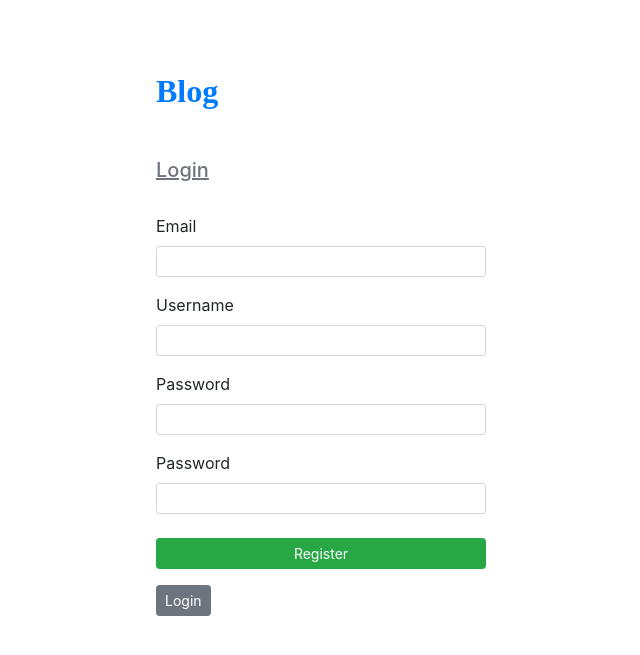
After one commit to Code-Institute-Submissions/helgurd-blog, a Flask app: page /register in a window 1280 px wide. The commit adds this page. Shown: the top 655 px of the page, without its empty margins (304-944 px from the left). Run offline with Flask 2, Linux system fonts and the light colour scheme; some libraries are stand-ins or nearby versions.

Commit message:
refactor

```diff
--- a/blog/form.py
+++ b/blog/form.py
@@ -1,42 +1,24 @@
 from flask_wtf import FlaskForm
-from flask_wtf.file import FileField, FileAllowed
-from wtforms import StringField, PasswordField, SubmitField, BooleanField, TextAreaField, RadioField, SelectField
-from wtforms.validators import DataRequired, Length, Email, EqualTo, InputRequired, ValidationError
-from flask import flash
-from .models import User
+from wtforms import StringField, SubmitField, PasswordField
+from wtforms.validators import Email, Length, InputRequired, DataRequired
+from blog import login_manager
+from blog.models import User
+
+
+@login_manager.user_loader
+def load_user(user_id):
+    return User.objects(pk=user_id).first()
+
+
+class RegisterForm(FlaskForm):
+    username = StringField('Username', validators=[InputRequired(), Length(max=30)])
+    email = StringField('Email', validators=[InputRequired(), Email(message='Invalid email'), Length(max=30)])
+    password = PasswordField('Password', validators=[InputRequired(), Length(min=2, max=20)])
+    confirm_password = PasswordField('Confirm Password', validators=[InputRequired(), Length(min=2, max=20)])
+    submit = SubmitField("Register")
 
 
 class LoginForm(FlaskForm):
-    email = StringField("Email", validators=[DataRequired(), Email()])
-    password = PasswordField("Password", validators=[DataRequired()])
-    remmember = BooleanField("Remember me")
+    email = StringField('email', validators=[InputRequired(), Email(message='Invalid email'), Length(max=30)])
+    password = PasswordField('password', validators=[InputRequired(), Length(min=2, max=20)])
     submit = SubmitField("Login")
-
-
-class RegisterForm(FlaskForm):
-    name = StringField("Name", validators=[DataRequired()])
-    email = StringField("Email", validators=[DataRequired(), Email()])
-    phone = StringField("Phone Number", validators=[DataRequired()])
-    password = PasswordField("Password",
-                             validators=[DataRequired(), EqualTo('confirm_password', message='Passwords did not match')])
-    confirm_password = PasswordField("Confirm Password")
-    submit = SubmitField("Register")
-
-    # validation  for checking if the username
-    def validate_username(self, username):
-        user = User.query.filter_by(username=username.data).first()
-        if user:
-            raise ValidationError("Username Already Taken. Please Choose Another One")
-
-    # validation from checking the email
-    def validate_email(self, email):
-        email = User.query.filter_by(email=email.data).first()
-        if email:
-            raise ValidationError("Email Already Taken. Please Choose Another One")
-
-
-class PostItemForm(FlaskForm):
-    name = StringField("Name", validators=[DataRequired()])
-    image = FileField("Image", validators=[DataRequired()])
-    description = TextAreaField("Description", validators=[DataRequired()])
-    submit = SubmitField("Post Item")
--- a/blog/routes.py
+++ b/blog/routes.py
@@ -1,21 +1,63 @@
-import json
-import requests
-from flask import render_template
+from flask import render_template, redirect, url_for, request
+from flask_login import login_user, login_required, logout_user, current_user
+from werkzeug.security import generate_password_hash, check_password_hash
+
 from blog import app
+from blog.form import RegisterForm, LoginForm
+from blog.models import User
 
 
 @app.route("/")
+@login_required
 def home():
-    return render_template("home.html")
+    return render_template("home.html", name=current_user.username)
 
 
-# @app.errorhandler(500)
-# def internal_error(e):
-#     print(e)
-#     return render_template('500.html'), 404
-#
-#
-# @app.errorhandler(404)
-# def page_not_found(e):
-#     print(e)
-#     return render_template('404.html'), 404
+@app.errorhandler(500)
+def internal_error(e):
+    print(e)
+    return render_template('500.html'), 404
+
+
+@app.errorhandler(404)
+def page_not_found(e):
+    print(e)
+    return render_template('404.html'), 404
+
+
+@app.route('/register', methods=['GET', 'POST'])
+def register():
+    form = RegisterForm()
+    if request.method == 'POST':
+        print("is post")
+        existing_user = User.objects(email=form.email.data).first()
+        if existing_user is None:
+            print('1212121')
+            hashpass = generate_password_hash(form.password.data, method='sha256')
+            final = {"email": form.email.data, "password": hashpass}
+            hey = User(**final).save()
+            login_user(hey)
+            return redirect(url_for('home'))
+    return render_template('register.html', form=form)
+
+
+@app.route('/login', methods=['GET', 'POST'])
+def login():
+    if current_user.is_authenticated == True:
+        return redirect(url_for('home'))
+    form = LoginForm()
+    if request.method == 'POST':
+        # if form.validate():
+        check_user = User.objects(email=form.email.data).first()
+        if check_user:
+            if check_password_hash(check_user['password'], form.password.data):
+                login_user(check_user)
+                return redirect(url_for('home'))
+    return render_template('login.html', form=form)
+
+
+@app.route('/logout', methods=['GET'])
+@login_required
+def logout():
+    logout_user()
+    return redirect(url_for('login'))
--- /dev/null
+++ b/blog/templates/register.html
@@ -0,0 +1,114 @@
+
+<!DOCTYPE html>
+<html lang="en">
+
+<head>
+  <meta charset="utf-8">
+  <title>Blog</title>
+  <meta content="width=device-width, initial-scale=1.0" name="viewport">
+  <meta content="" name="keywords">
+  <meta content="" name="description">
+
+  <!-- Favicons -->
+  <link href="img/favicon.png" rel="icon">
+  <link href="img/apple-touch-icon.png" rel="apple-touch-icon">
+
+  <!-- Google Fonts -->
+ <link href="https://fonts.googleapis.com/css?family=Josefin+Sans:700&display=swap" rel="stylesheet">
+  <!-- Bootstrap CSS File -->
+<link href="{{ url_for('static', filename='lib/bootstrap/css/bootstrap.min.css') }}" rel="stylesheet">
+
+  <link href="{{ url_for('static',filename='css/style.css') }}" rel="stylesheet">
+
+</head>
+<body>
+<div class="container">
+    <style>
+         #logo{
+             display :none;
+         }
+     </style>
+     <div class="row"></div>
+     <br><br><br>
+
+     <div class="row col-lg-12">
+
+        <div class="col-lg-4 offset-lg-4 col-md-8 offset-md-2">
+
+        <div  style="font-family: 'Gellix'; " class="text-primary h2 font-weight-bold mb-5">
+              Blog
+          </div>
+            <form action="" method="POST" class="">
+                {{ form.hidden_tag() }}
+                {% with messages = get_flashed_messages(with_categories=true) %}
+                {% if messages %}
+                        {% for category,message in messages %}
+                        <div class="alert alert-{{ category }}">{{message}}</div>
+                        {% endfor %}
+                    {% endif %}
+                {% endwith %}
+                <h5 class="text-muted"> <u>Login</u></h5><br>
+
+                <div class="form-group">
+                    {{ form.email.label(class='form-control-label')}}
+                    {% if form.email.errors %}
+                    {{ form.email(class="form-control  form-control-smis-invalid")}}
+                    <div class="invalid-feedback">
+                        {% for error in form.email.errors %}
+                        <span>{{ error }}</span>
+                        {% endfor %}
+                    </div>
+                    {% else %}
+                    {{ form.email(class="form-control form-control-sm")}}
+                    {% endif %}
+                </div>
+
+            <div class="form-group">
+                    {{ form.username.label(class='form-control-label')}}
+                    {% if form.username.errors %}
+                    {{ form.username(class="form-control  form-control-smis-invalid")}}
+                    <div class="invalid-feedback">
+                        {% for error in form.username.errors %}
+                        <span>{{ error }}</span>
+                        {% endfor %}
+                    </div>
+                    {% else %}
+                    {{ form.username(class="form-control form-control-sm")}}
+                    {% endif %}
+                </div>
+                <div class="form-group">
+                    {{ form.password.label(class="form-control-label")}}
+                    {% if form.password.errors %}
+                    {{ form.password(class="form-control  form-control-smis-invalid")}}
+                    <div class="invalid-feedback">
+                        {% for error in form.password.errors %}
+                        <span>{{error }}</span>
+                        {% endfor %}
+                    </div>
+                    {% else %}
+                    {{ form.password(class="form-control form-control-sm") }}
+                    {% endif %}
+                </div>
+                <div class="form-group">
+                    {{ form.password.label(class="form-control-label")}}
+                    {% if form.password.errors %}
+                    {{ form.password(class="form-control  form-control-smis-invalid")}}
+                    <div class="invalid-feedback">
+                        {% for error in form.password.errors %}
+                        <span>{{error }}</span>
+                        {% endfor %}
+                    </div>
+                    {% else %}
+                    {{ form.password(class="form-control form-control-sm") }}
+                    {% endif %}
+                </div>
+                <div class="form-group mt-3">
+                    {{ form.submit(class="btn btn-sm btn-success btn-block mt-4")}}
+                </div>
+                <a href="{{ url_for("login") }}" class="btn btn-secondary btn-sm">Login</a>
+            </form>
+        </div>
+     </div>
+</div>
+</body>
+</html>
```
Also changed, not shown: blog/__init__.py (+12 -28 lines), blog/models.py (+7 -77 lines), blog/templates/home.html (+12 -0 lines), blog/templates/login.html (added, +87 -0 lines), 2 other files.
